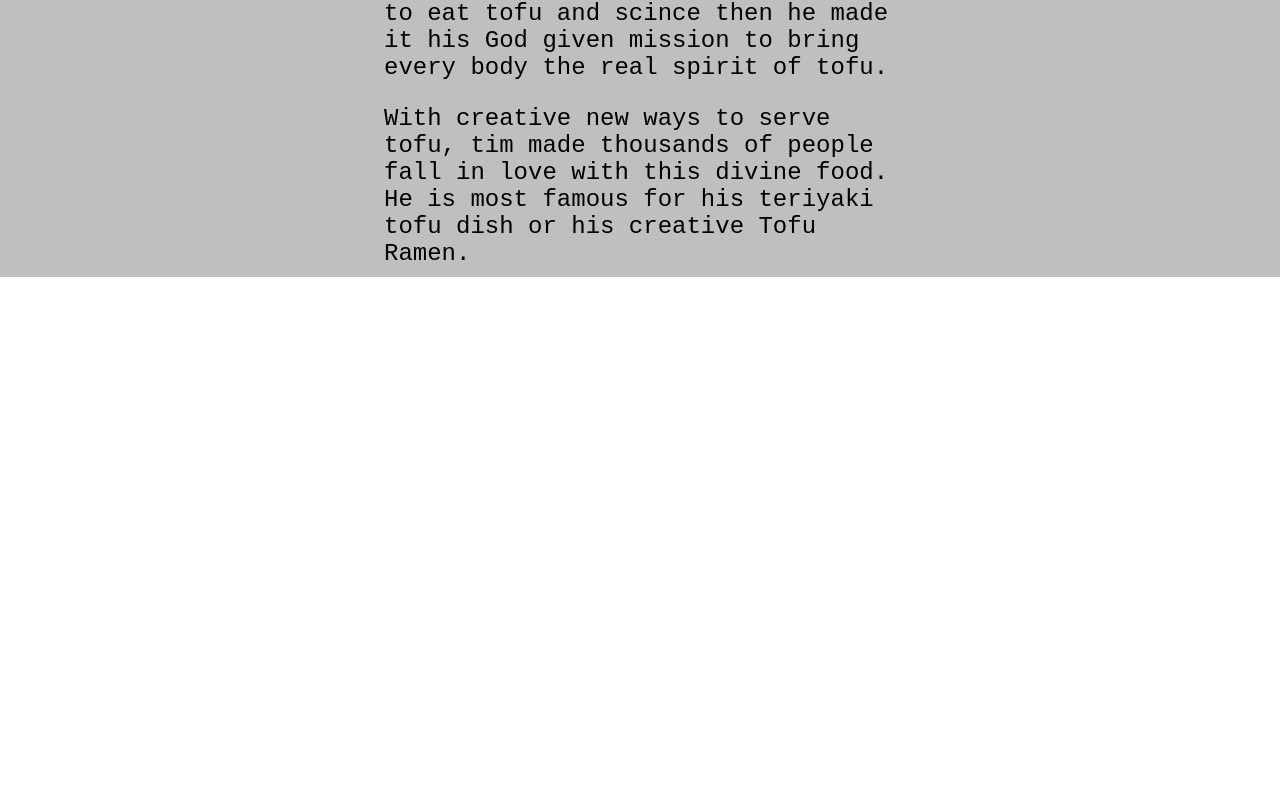
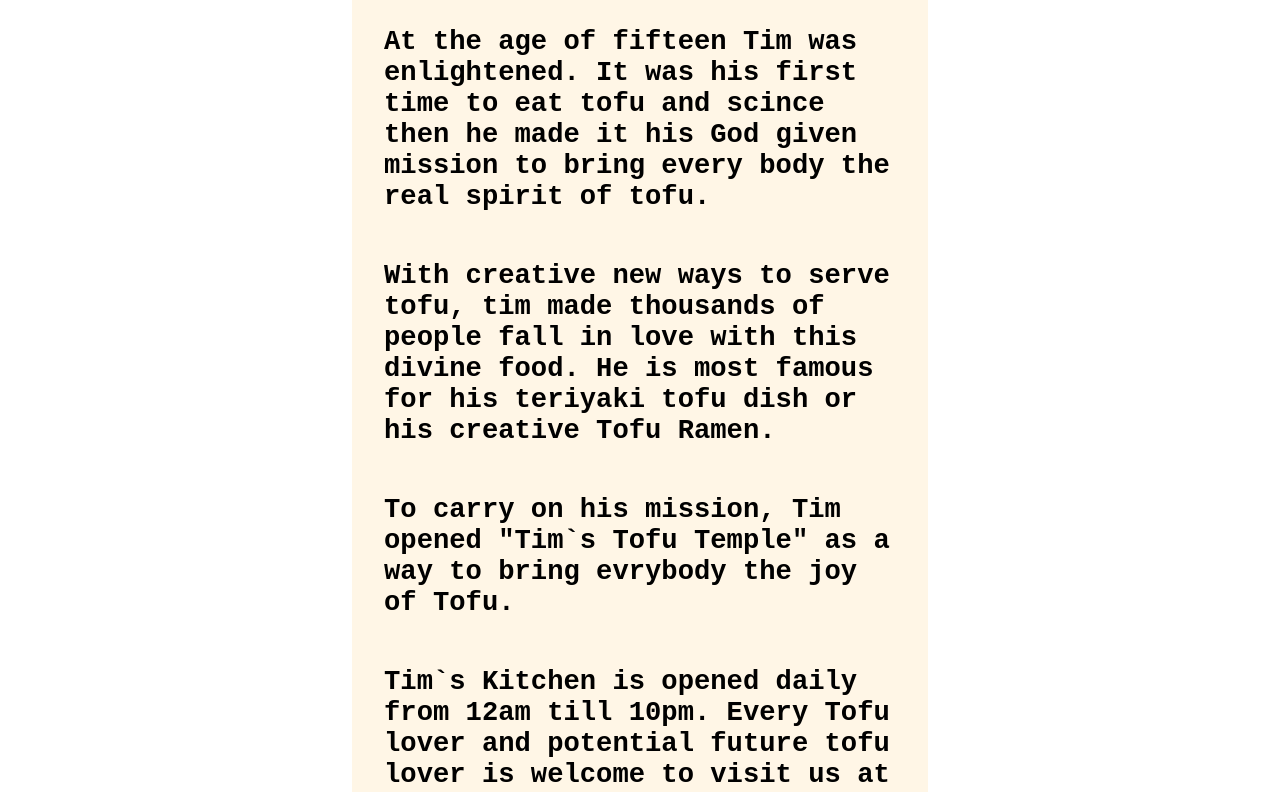
Before and after one commit to cc0803/restaurant, a website built with webpack: page dist/index.html in a window 1280 px wide. Shown: the part 523-1315 px from the top of the page. Built offline with Linux system fonts and the light colour scheme.

Commit message:
Create Html mockup for home page

```diff
--- /dev/null
+++ b/src/home.js
@@ -0,0 +1 @@
+const content = document.querySelector(".content");
--- a/src/styles.css
+++ b/src/styles.css
@@ -51,6 +51,8 @@ header>ul>li {
 header>ul>li:hover {
     transform: scale(1.2);
 }
+/* Styles for home page*/
+
 
 .content {
     height: 200vh;
@@ -59,16 +61,6 @@ header>ul>li:hover {
     background-image: url('./tofu.jpg');
     background-attachment: fixed;
     background-repeat: no-repeat;
-}
-
-.content::before {
-    content: " ";
-    position: absolute;
-    top: 0;
-    left: 0;
-    bottom: 0;
-    right: 0;
-    background-color: rgba(255, 255, 255, 0.2);
 }
 
 h1 {
@@ -107,10 +99,15 @@ h2 {
 
 .text-container {
     width: 40vw;
+    padding: 4rem;
+    background-color: rgba(255, 237, 205, 0.5);
     margin: 0 auto;
+    border-radius: 2rem;
 }
 
 .text-container>p {
     font-family: monospace;
-    font-size: 1.5rem;
+    font-size: 1.7rem;
+    font-weight: 600;
+    margin: 3rem 0;
 }
```
Also changed, not shown: dist/index.html, dist/main.js.
